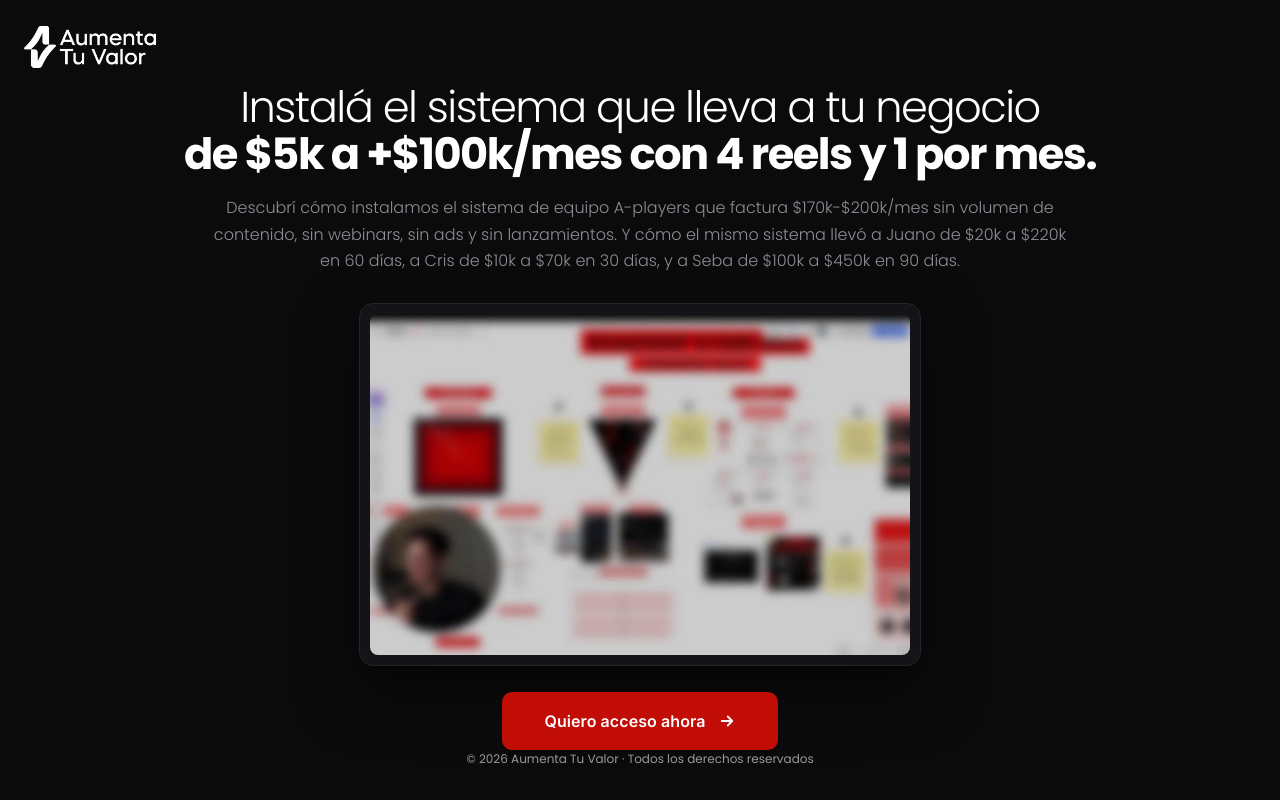
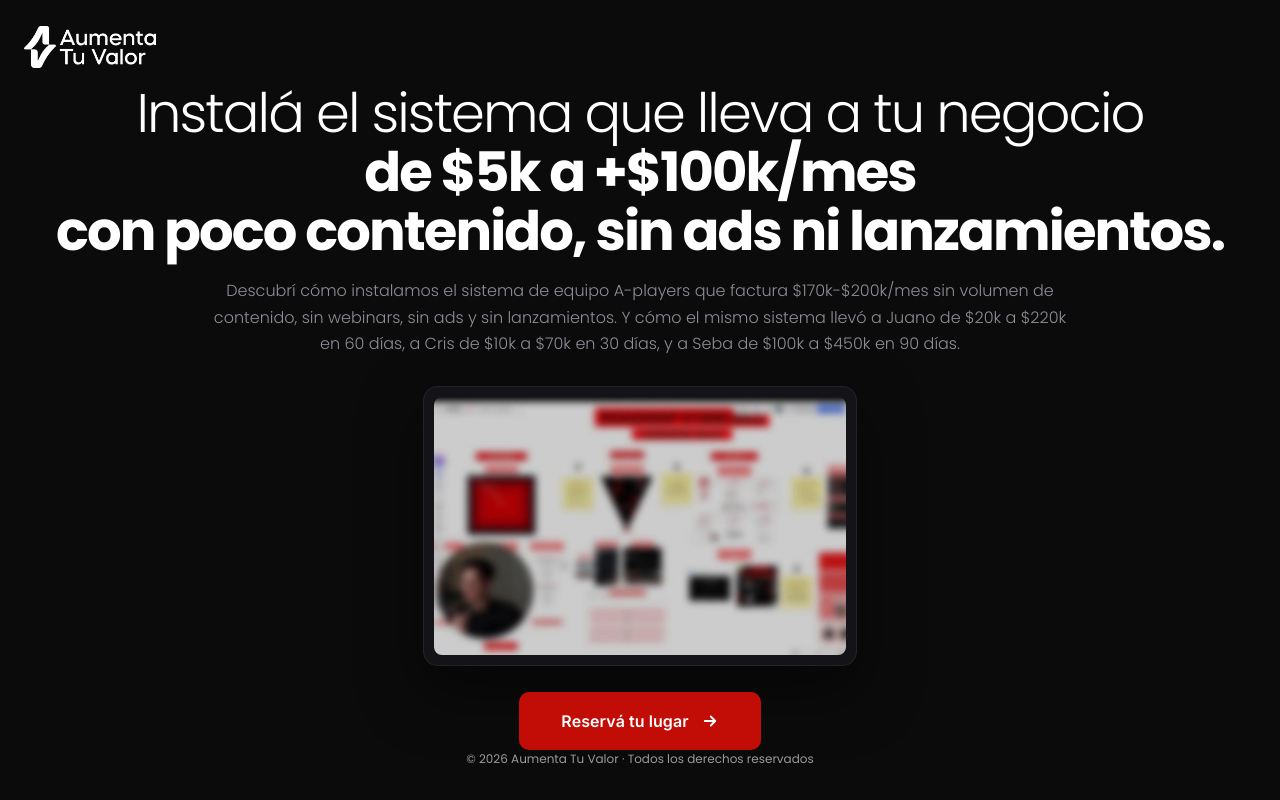
Before and after one commit to Fayets/atv-webinar, a React (Vite) app in the folder frontend/: page / in a window 1280 px wide. Built offline with nearby package versions, Linux system fonts and the light colour scheme; no server answers.

Commit message:
cambio copy inicial

```diff
--- a/frontend/src/App.jsx
+++ b/frontend/src/App.jsx
@@ -103,7 +103,11 @@ function App() {
         <h1>
           {landing.headline.light}
           <br />
-          <strong>{landing.headline.strong}</strong>
+          <strong>
+            {landing.headline.strong}
+            <br />
+            {landing.headline.tail}
+          </strong>
         </h1>
 
         <p className="subheadline">{landing.subheadline}</p>
--- a/frontend/src/content/equipo.js
+++ b/frontend/src/content/equipo.js
@@ -3,11 +3,12 @@ export const landing = {
   title: 'Sistema de equipo A-players',
   headline: {
     light: 'Instalá el sistema que lleva a tu negocio',
-    strong: 'de $5k a +$100k/mes con 4 reels y 1 por mes.',
+    strong: 'de $5k a +$100k/mes',
+    tail: 'con poco contenido, sin ads ni lanzamientos.',
   },
   subheadline:
     'Descubrí cómo instalamos el sistema de equipo A-players que factura $170k-$200k/mes sin volumen de contenido, sin webinars, sin ads y sin lanzamientos. Y cómo el mismo sistema llevó a Juano de $20k a $220k en 60 días, a Cris de $10k a $70k en 30 días, y a Seba de $100k a $450k en 90 días.',
-  cta: 'Quiero acceso ahora',
+  cta: 'Reservá tu lugar',
   modal: {
     title: '¿Listo para que tu equipo rinda como A-player?',
     emailHint: 'A este mail te mandamos el recurso luego del evento en vivo.',
--- a/frontend/src/index.css
+++ b/frontend/src/index.css
@@ -96,8 +96,8 @@ body {
 
 h1 {
   margin: 0;
-  max-width: 1100px;
-  font-size: clamp(26px, min(3.4vw, 5.4svh), 52px);
+  max-width: none;
+  font-size: clamp(32px, min(4.4vw, 6.8svh), 62px);
   font-weight: 300;
   letter-spacing: -0.035em;
   line-height: 1.08;
```
